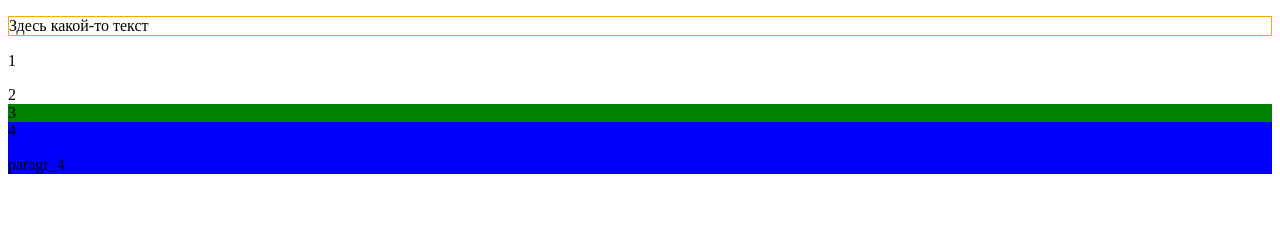
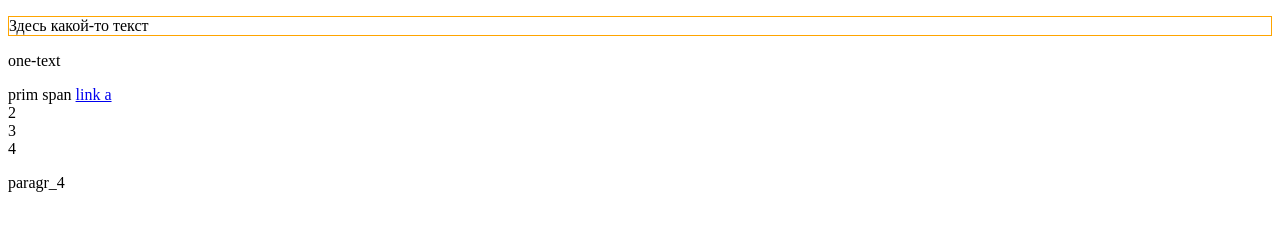
Before and after one commit to SeddiMK/14_JS_Tasks, a plain HTML site: page index-DOM.html in a window 1280 px wide. Drawn offline with Linux system fonts and the light colour scheme.

Commit message:
task-DOM-2

```diff
--- a/index-DOM.html
+++ b/index-DOM.html
@@ -26,8 +26,10 @@
     </section>
     <section class="two">
       <div class="block">
-        1
+        one-text
         <p class="block__text"></p>
+        <span>prim span</span>
+        <a href="#">link a</a>
       </div>
       <div class="block">2</div>
       <div class="block">3</div>
@@ -37,18 +39,26 @@
       </div>
       <script>
         let two = document.querySelector('.two');
-        let div = two.querySelectorAll('div');
-        // let div4 = document.getElementById('four-4');
-        let div4 = document.querySelector('#four4');
-        let pDiv4 = div4.querySelector('p');
 
-        // let pDiv1 = two.querySelector('div').querySelector('p');
-        let pDiv1 = two.querySelector('div p');
+        // let div = two.querySelectorAll('div');
+        // let div = two.getElementsByTagName('p');
 
-        div[2].style.background = 'green';
-        four4.style.background = 'blue';
+        // // let div4 = document.getElementById('four-4');
+        // let div4 = document.querySelector('#four4');
 
-        console.log(pDiv1);
+        // let pDiv4 = div4.querySelector('p');
+        // let pDiv4 = div4.getElementByClassName('block__text');
+
+        // // let pDiv1 = two.querySelector('div').querySelector('p');
+        // let pDiv1 = two.querySelector('div p');
+
+        // div[2].style.background = 'green';
+        // four4.style.background = 'blue';
+        console.log('=============================');
+        let div = two.querySelector('div');
+        let child = div.childNodes; // включая пробелы и переносы
+
+        console.log(div.firstChild);
       </script>
     </section>
   </body>
```
